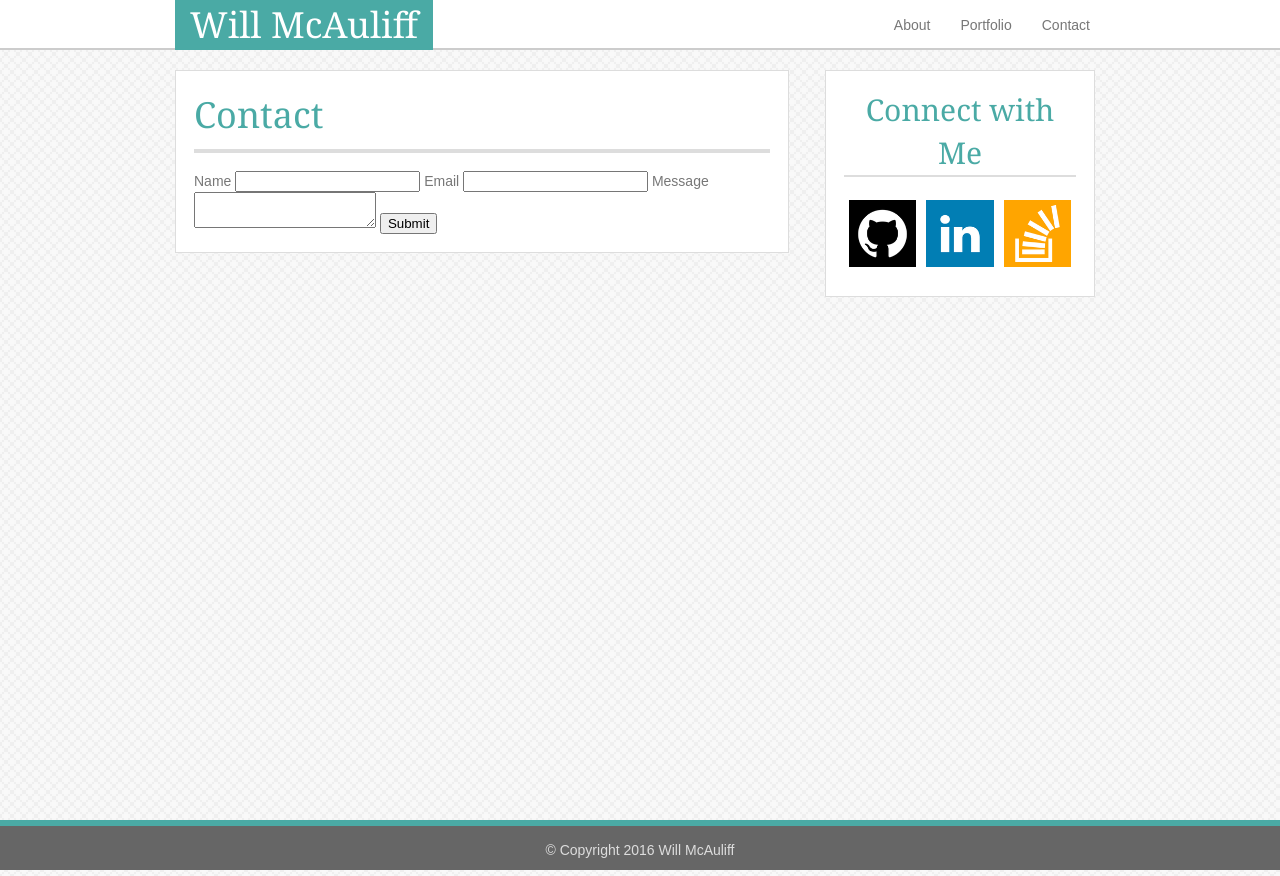
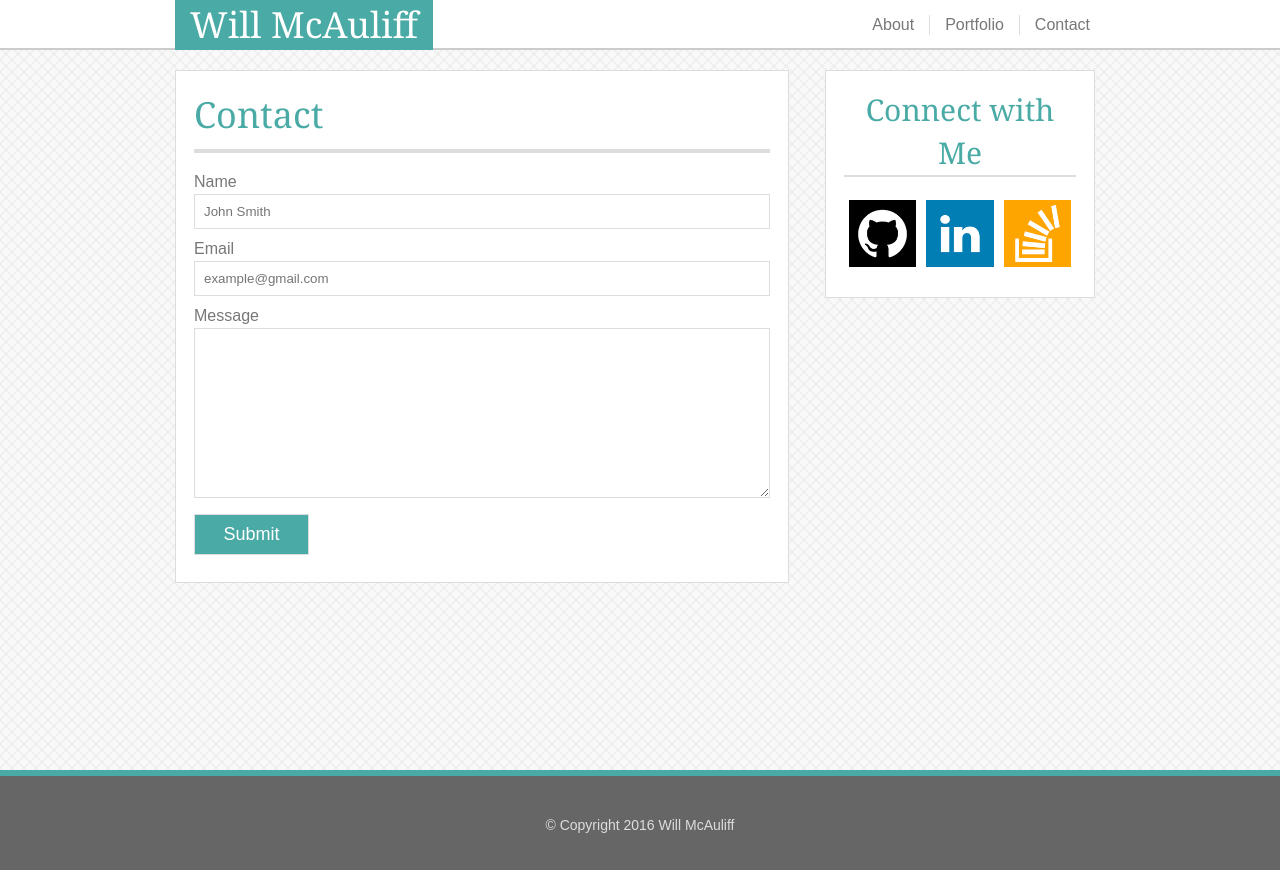
Before and after one commit to womcauliff/Basic-Portfolio, a PHP site: page /contact.html in a window 1280 px wide. Run offline with PHP 8.4, Linux system fonts and the light colour scheme.

Commit message:
Adjusted footer padding. Added border-right to nav-tab elements

```diff
--- a/assets/css/style.css
+++ b/assets/css/style.css
@@ -12,7 +12,7 @@ body {
 	/* Background pattern from subtlepatterns.com */
 	background-image: url(../images/subtlenet2/subtlenet2_@2X.png);
 	font-family: 'Arial', 'Helvetica Neue', Helvetica, sans-serif;
-	font-size: 14px;
+	font-size: 16px;
 	color: #777777;
 	line-height: 1.428;
 }
@@ -130,12 +130,16 @@ container>.navbar-header{
 }
 .nav-tabs>li {
 	float: left;
+    padding: 15px 0;
 }
 .nav-tabs>li>a {
-	padding: 15px;
     line-height: 20px;
     text-decoration: none;
     color: #777777;
+    padding: 0 15px;
+}
+.nav-tabs>li:nth-last-child(n+2)>a{
+    border-right: solid 1px #dddddd;
 }
 
 
@@ -178,8 +182,21 @@ container>.navbar-header{
 /* Footer */
 .copyright-info {
 	text-align: center;
-	padding: 15px;
 	color: #dddddd;
+}
+
+/* Form */
+input, textarea {
+    padding: 9px;
+    margin-bottom: 9px;
+    width: 100%;
+    border: solid 1px #dddddd;
+}
+.submit {
+    background-color: #4aaaa5;
+    color: #ffffff;
+    width: 20%;
+    font-size: 18px;
 }
 
 /* Quick Margin Classes */
@@ -434,8 +451,13 @@ html, body {
     min-height: 100%;
     height: auto !important;
     height: 100%;
-    margin: 0 auto -50px;
+    margin: 0 auto -100px;
 }
 footer, .push {
-    height: 50px;
+    height: 100px;
 }
+footer p {
+    padding: 40px 0 0;
+    margin: 0;
+    font-size: 14px;
+}
--- a/contact.html
+++ b/contact.html
@@ -12,7 +12,6 @@
 				<div class="navbar-header">
 					<a href="index.html" class="navbar-brand">Will McAuliff</a>
 				</div>
-
 				<ul class="nav nav-tabs">
 					<li><a href="index.html">About</a></li>
 					<li><a href="portfolio.html">Portfolio</a></li>
@@ -27,23 +26,15 @@
 			<div class="pam outline" id="main-content">
 				<h1>Contact</h1>
 				<hr class="rule mts mbm">
-
 				<div>
-
-					<form action="">
-						<label>
-							Name
-							<input type="text" name="name">
-						</label>
-						<label>
-							Email
-							<input type="text" name="email">
-						</label>
-						<label>
-							Message
-							<textarea></textarea>
-						</label>
-						<input type="submit" value="Submit">
+					<form action="https://formspree.io/womcauliff@gmail.com" method="POST">
+						Name<br>
+						<input type="text" name="name" placeholder="John Smith"><br>
+						Email<br>
+						<input type="text" name="email" placeholder="example@gmail.com"><br>
+						Message<br>
+						<textarea rows="10" name="message"></textarea><br>
+						<input class="submit" type="submit" value="Submit">
 					</form>
 				</div>
 			</div>
--- a/index.html
+++ b/index.html
@@ -12,7 +12,6 @@
 				<div class="navbar-header">
 					<a href="index.html" class="navbar-brand">Will McAuliff</a>
 				</div>
-
 				<ul class="nav nav-tabs">
 					<li><a href="index.html">About</a></li>
 					<li><a href="portfolio.html">Portfolio</a></li>
--- a/portfolio.html
+++ b/portfolio.html
@@ -12,7 +12,6 @@
 				<div class="navbar-header">
 					<a href="index.html" class="navbar-brand">Will McAuliff</a>
 				</div>
-
 				<ul class="nav nav-tabs">
 					<li><a href="index.html">About</a></li>
 					<li><a href="portfolio.html">Portfolio</a></li>
```
